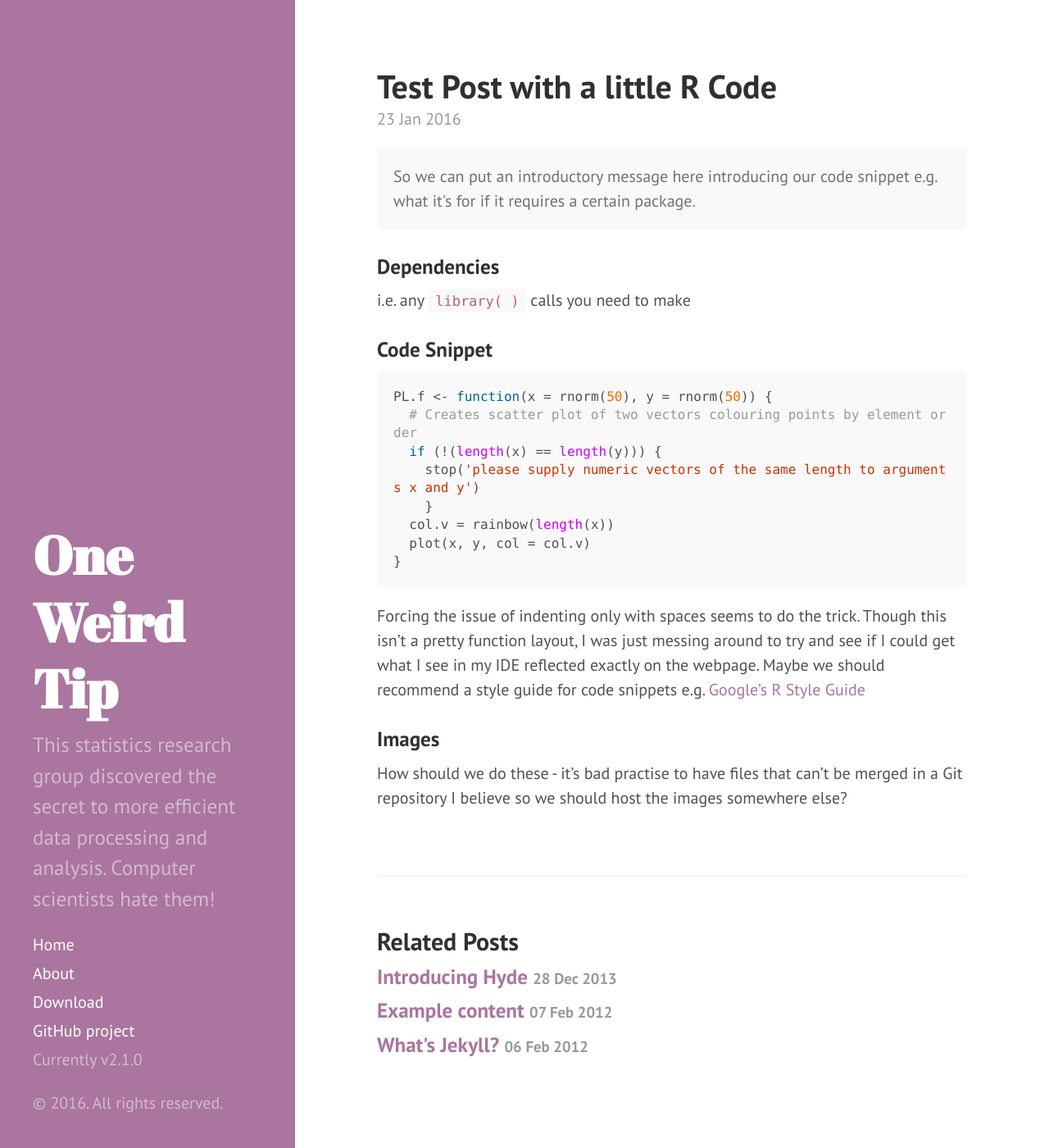
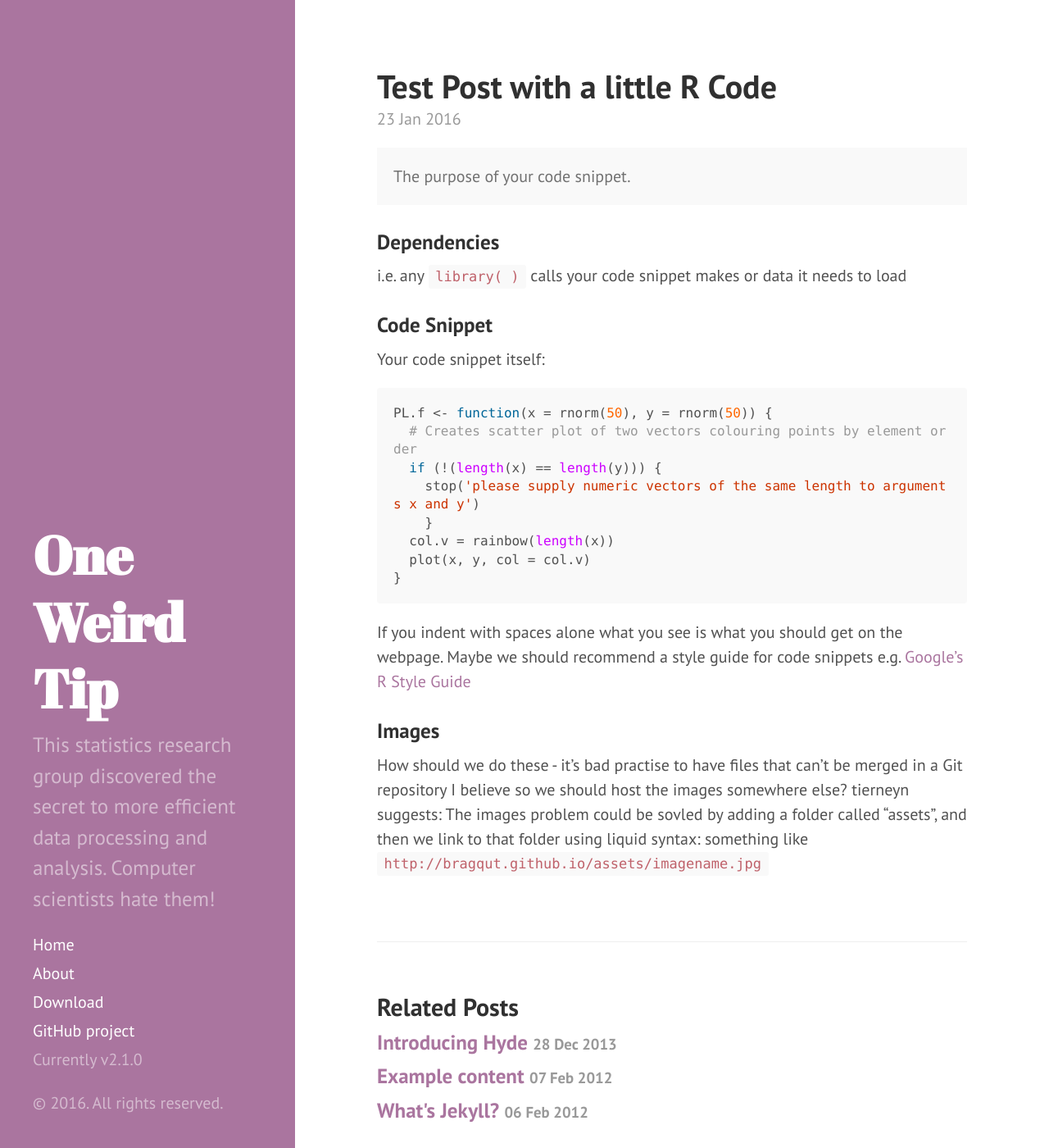
Before and after one commit to bragqut/bragqut.github.io, a Jekyll site: the page built from _posts/2016-01-23-test-snippet.md, in a window 1280 px wide and 1400 px high. Shown: the whole window at 82% size. Built offline with Jekyll 4.4.1, drawn with Linux system fonts in a browser that asks for light colours; Markdown is read by kramdown in place of the engine named in the settings.

Commit message:
neatening up

````diff
--- a/_posts/2016-01-23-test-snippet.md
+++ b/_posts/2016-01-23-test-snippet.md
@@ -5,13 +5,14 @@ title: Test Post with a little R Code
 
 
 <div class="message">
-  So we can put an introductory message here introducing our code snippet e.g. what it's for if it requires a certain package.
+  The purpose of your code snippet.
 </div>
 
 ### Dependencies
-i.e. any `library( )` calls you need to make
+i.e. any `library( )` calls your code snippet makes or data it needs to load
 
 ### Code Snippet
+Your code snippet itself:
 ```r
 PL.f <- function(x = rnorm(50), y = rnorm(50)) {
   # Creates scatter plot of two vectors colouring points by element order
@@ -23,10 +24,12 @@ PL.f <- function(x = rnorm(50), y = rnorm(50)) {
 }
 ```
 
-Forcing the issue of indenting only with spaces seems to do the trick.
-Though this isn't a pretty function layout, I was just messing around to try and see if I could get what I see in my IDE reflected exactly on the webpage.
+If you indent with spaces alone what you see is what you should get on the webpage.
 Maybe we should recommend a style guide for code snippets e.g. [Google's R Style Guide](https://google.github.io/styleguide/Rguide.xml)
 
 ### Images
 
 How should we do these - it's bad practise to have files that can't be merged in a Git repository I believe so we should host the images somewhere else?
+tierneyn suggests:
+The images problem could be sovled by adding a folder called “assets”, and then we link to that folder using liquid syntax:
+something like `{{site.url}}/assets/imagename.jpg`
````
